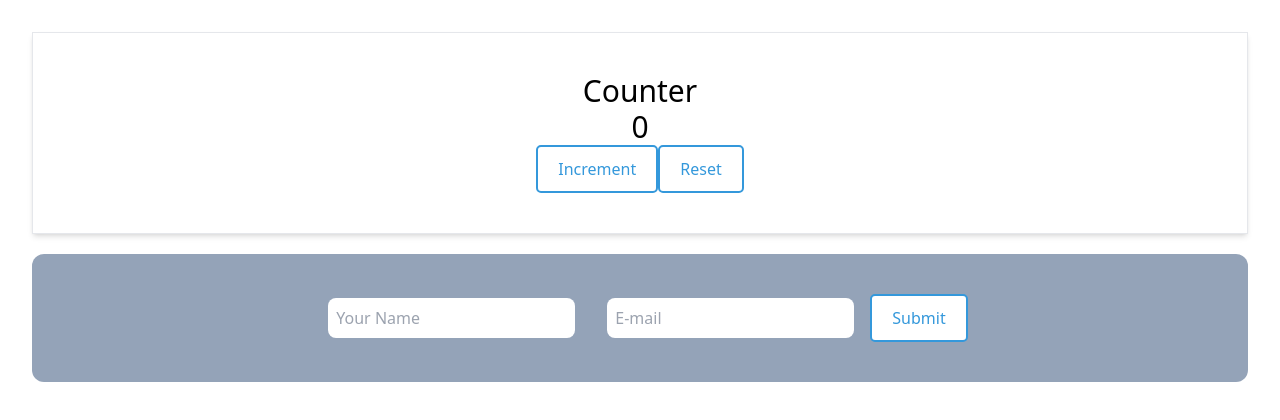
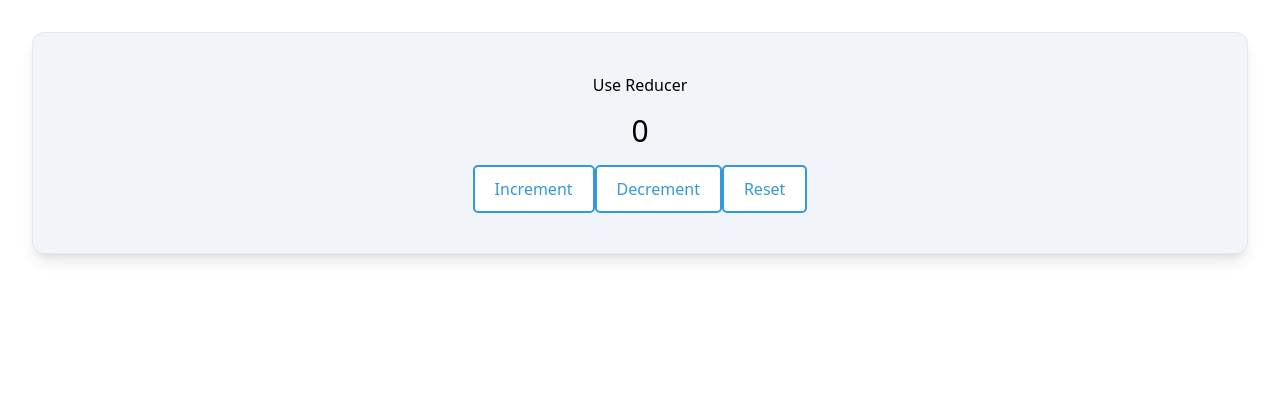
Before and after one commit to tirahman105/react-hooks-optimization-tips-and-trics, a React (Vite) app: page / in a window 1280 px wide. Shown: the top 420 px of the page. Built offline with nearby package versions, Linux system fonts and the light colour scheme.

Commit message:
Basic Usage Of UseReducer, counter making

```diff
--- a/src/App.tsx
+++ b/src/App.tsx
@@ -2,18 +2,20 @@ import { useState } from "react";
 import "./App.css";
 import UseStateExample from "./pages/UseStateExample";
 import UseStateExample2 from "./pages/UseStateExample2";
+import UseReducerExample from "./pages/UseReducerExample";
 
 function App() {
   const [counter, setCounter] = useState(0);
 
   return (
     <div className="App">
-      <UseStateExample
+      {/* <UseStateExample
         counter={counter}
         setCounter={setCounter}
       ></UseStateExample>
 
-      <UseStateExample2></UseStateExample2>
+      <UseStateExample2></UseStateExample2> */}
+      <UseReducerExample></UseReducerExample>
     </div>
   );
 }
--- /dev/null
+++ b/src/pages/UseReducerExample.tsx
@@ -0,0 +1,48 @@
+import React, { useReducer } from "react";
+const initialState = { count: 0 };
+
+const reducer = (currentState, action) => {
+  switch (action.type) {
+    case "increment":
+      return { count: currentState.count + 1 };
+    case "decrement":
+      return { count: currentState.count - 1 };
+    case "reset":
+      return { count: 0 };
+
+    default:
+      return currentState;
+  }
+};
+
+const UseReducerExample = () => {
+  //   const [state, setState] = useState(initialState);
+  //   const [state, dispatch] = useReducer(reducer, initialState);
+  const [state, dispatch] = useReducer(reducer, initialState);
+  return (
+    <div className="p-10 border rounded-xl bg-slate-100 shadow-lg">
+      <h1>Use Reducer</h1>
+      <h1 className="text-3xl my-4">{state.count}</h1>
+      <button
+        onClick={() => dispatch({ type: "increment" })}
+        className="btn-primary"
+      >
+        Increment
+      </button>
+      <button
+        onClick={() => dispatch({ type: "decrement" })}
+        className="btn-primary"
+      >
+        Decrement
+      </button>
+      <button
+        onClick={() => dispatch({ type: "reset" })}
+        className="btn-primary"
+      >
+        Reset
+      </button>
+    </div>
+  );
+};
+
+export default UseReducerExample;
```
